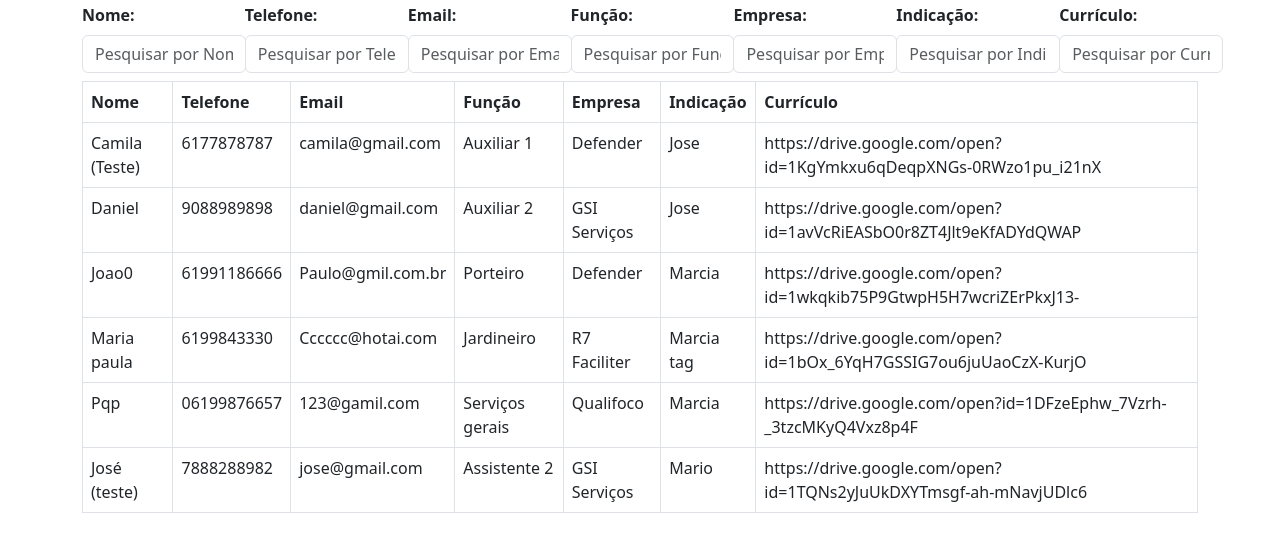
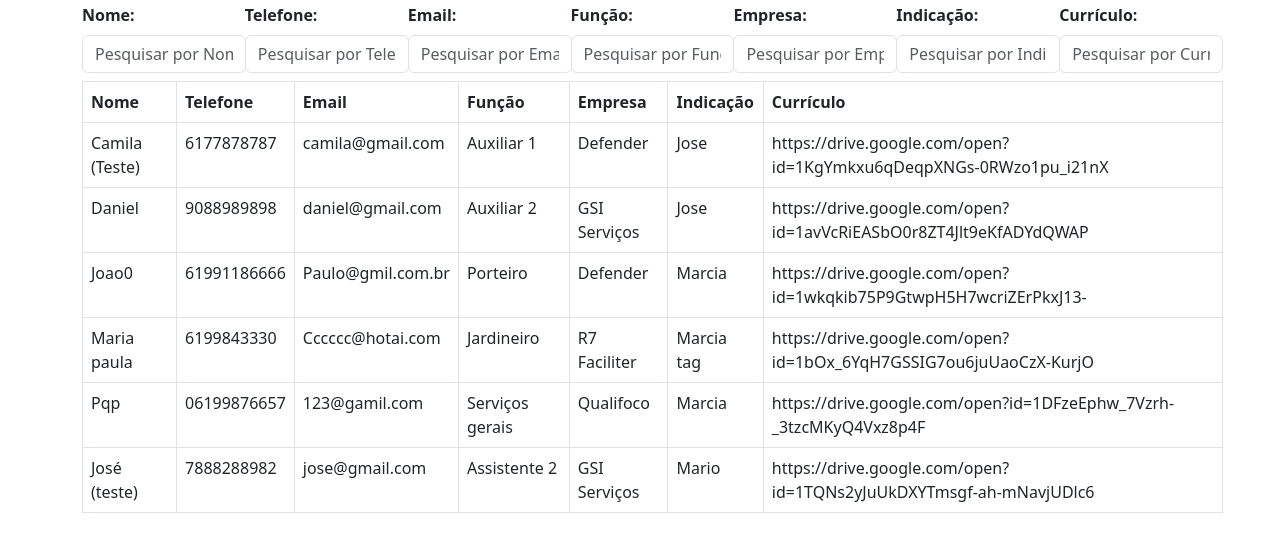
Before and after one commit to projectsys64/base-tabanez, a plain HTML site: page index.html in a window 1280 px wide. Shown: the part 101-652 px from the top of the page. Drawn offline with nearby package versions, Linux system fonts and the light colour scheme.

Commit message:
Update index.html

```diff
--- a/index.html
+++ b/index.html
@@ -10,7 +10,7 @@
 <body>
   <style>
   /* Aumentar a largura de todos os elementos em 15 pixels */
-  .form-control, .table th, .table td {
+  .form-control, .table {
     width: calc(100% + 25px) !important;
     max-width: none !important;
   }
```
